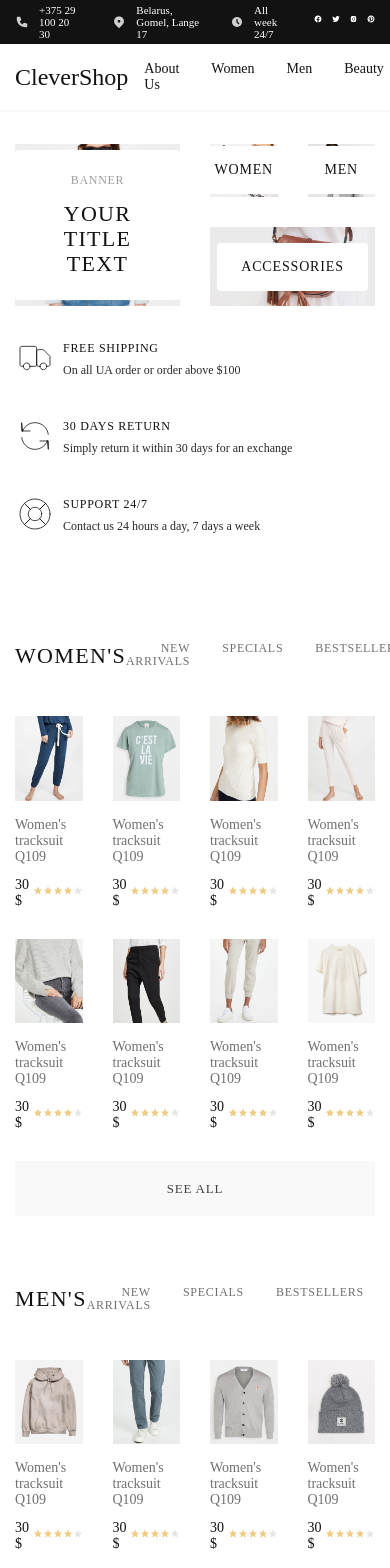
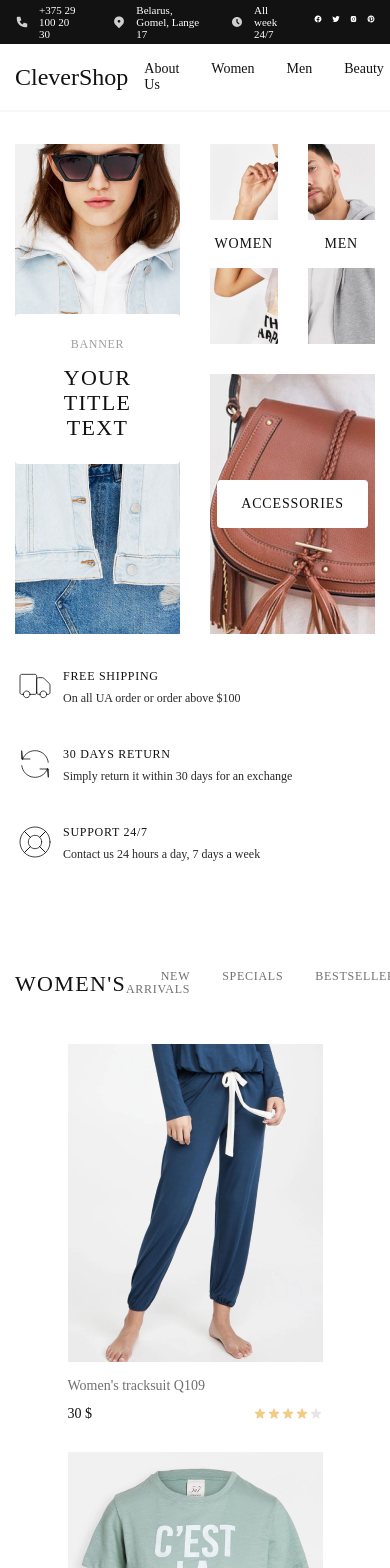
Before and after one commit to Habrhammer/training-shop, a React (Create React App) app: page /#/ in a window 390 px wide. Shown: the top 1568 px of the page. Built offline with nearby package versions, Linux system fonts and the light colour scheme; a web font is replaced by a local one.

Commit message:
fix styles

```diff
--- a/src/components/blog/Blog.jsx
+++ b/src/components/blog/Blog.jsx
@@ -18,7 +18,7 @@ const Blog = ({ data }) => {
             return (
               <div className="blog__column" key={id}>
                 <div className="blog__item blog-item">
-                  <div className="blog-item__image">
+                  <div className="blog-item__image _ibg">
                     <img src={image} alt={title} />
                   </div>
                   <div className="blog-item__content">
@@ -30,7 +30,7 @@ const Blog = ({ data }) => {
             );
           })}
 
-          <div className="blog__column">
+          {/* <div className="blog__column">
             <div className="blog__item blog-item">
               <div className="blog-item__image">
                 <img src="img" alt="" />
@@ -40,7 +40,7 @@ const Blog = ({ data }) => {
                 <div className="blog-item__text"></div>
               </div>
             </div>
-          </div>
+          </div> */}
         </div>
       </div>
     </section>
--- a/src/components/blog/Blog.scss
+++ b/src/components/blog/Blog.scss
@@ -32,30 +32,37 @@
 
   &__content {
     display: flex;
+    justify-content: center;
+    flex-wrap: wrap;
     margin: 0 -15px;
   }
 
   &__column {
     padding: 0 15px;
-     flex: 1 0 33.333%;
+      // flex: 1 0 350px;
+      margin-bottom: 20px;
   }
 
   &__item {
     display: flex;
     flex-direction: column;
-     align-items: center;
+    //   align-items: center;
+    max-width: 350px;
   }
 }
 
 .blog-item {
-//   &__image {
-//   }
+  &__image {
+    padding: 0 0 276px 0;
+  }
 
   &__content {
     margin-top: -55px;
     padding: 24px 16px;
     background-color: #fff;
     max-width: 88%;
+    align-self: center;
+    z-index: 10;
   }
 
   &__title {
--- a/src/components/clothes/Clothes.scss
+++ b/src/components/clothes/Clothes.scss
@@ -70,7 +70,10 @@
   flex-wrap: wrap;
   margin: 0 -15px;
   &__column {
-    flex: 1 0 25%;
+
+    flex: 1 0 255px;
+    display: flex;
+    justify-content: center;
     padding: 0 15px;
     margin-bottom: 30px;
   }
@@ -81,6 +84,7 @@
 .cards-item {
   &__image {
     margin-bottom: 16px;
+    // padding: 0 0 318px 0;
   }
 
   &__title {
--- a/src/components/header/Header.jsx
+++ b/src/components/header/Header.jsx
@@ -22,16 +22,16 @@ const Header = ({ headerData }) => {
         <HeaderLogo />
         <Menu menu={menu}/>
         <div className="header-nav__actions actions-header">
-          <div className="action-header__item">
+          <div className="action-header__item _ibg">
             <img src={searchImg} alt="" />
           </div>
-          <div className="action-header__item">
+          <div className="action-header__item _ibg">
             <img src={globeImg} alt="" />
           </div>
-          <div className="action-header__item">
+          <div className="action-header__item _ibg">
             <img src={userImg} alt="" />
           </div>
-          <div className="action-header__item">
+          <div className="action-header__item _ibg">
             <img src={cartImg} alt="" />
           </div>
         </div>
--- a/src/components/header/Header.scss
+++ b/src/components/header/Header.scss
@@ -92,10 +92,11 @@
 .actions-header {
   display: flex;
   gap: 24px;
-//   .action-header {
+  .action-header {
 
-//   &__item {
-
-//   }
-// }
+  &__item {
+      width: 18px;
+      height: 18px;
+  }
 }
+}
--- a/src/components/mainblock/MainBlock.jsx
+++ b/src/components/mainblock/MainBlock.jsx
@@ -28,7 +28,7 @@ const MainBlock = () => {
         </div>
         <div className="mainblock__content card-category">
           <div className="card-category__column">
-            <div className="card-category__item">
+            <div className="card-category__item _ibg">
               <img className="card-category__image" src={women} alt="" />
               <div className="card-category__wrapper">
                 <a href="/#" className="card-category__link">
@@ -38,7 +38,7 @@ const MainBlock = () => {
             </div>
           </div>
           <div className="card-category__column">
-            <div className="card-category__item">
+            <div className="card-category__item _ibg">
               <img className="card-category__image" src={men} alt="" />
               <div className="card-category__wrapper">
                 <a href="/#" className="card-category__link">
@@ -48,7 +48,7 @@ const MainBlock = () => {
             </div>
           </div>
           <div className="card-category__column">
-            <div className="card-category__item">
+            <div className="card-category__item _ibg">
               <img className="card-category__image" src={accessories} alt="" />
               <div className="card-category__wrapper">
                 <a href="/#" className="card-category__link">
--- a/src/components/mainblock/MainBlock.scss
+++ b/src/components/mainblock/MainBlock.scss
@@ -103,8 +103,12 @@
 
   &__item {
     display: flex;
+    padding: 0 0 200px 0;
+    position: relative;
+  }
 
-    position: relative;
+  &__column:nth-child(3) &__item {
+    padding: 0 0 260px 0;
   }
 
   &__image {
--- a/src/components/news/News.jsx
+++ b/src/components/news/News.jsx
@@ -9,7 +9,7 @@ const News = () => {
          <div className="news__body _container">
             <div className="news__content">
                <div className="news__column">
-                  <div className="news__item item-news">
+                  <div className="news__item item-news _ibg">
                      <img src={season} alt="" className="item-news__image" />
                      <div className="item-news__content">
                         <a href="/#" className="item-news__link">
@@ -20,7 +20,7 @@ const News = () => {
                   </div>
                </div>
                <div className="news__column">
-                  <div className="news__item item-news">
+                  <div className="news__item item-news _ibg">
                      <img src={sale} alt="" className="item-news__image" />
                      <div className="item-news__content">
                         <a href="/#" className="item-news__link">
--- a/src/components/news/News.scss
+++ b/src/components/news/News.scss
@@ -18,7 +18,7 @@
 }
 .item-news {
   position: relative;
-
+  padding: 0 0 260px 0;
   // &__image {
 
   // }
--- a/src/components/subscribe/Subscribe.scss
+++ b/src/components/subscribe/Subscribe.scss
@@ -1,10 +1,10 @@
 .subscribe {
-//   padding: 60px 0;
-//   position: relative;
+  //   padding: 60px 0;
+  //   position: relative;
   background: linear-gradient(180deg, #f3f2f2 0%, #dcdbdb 100%);
   &__body {
-   padding: 60px 0;
-   position: relative;
+    padding: 60px 0;
+    position: relative;
     display: flex;
     justify-content: center;
     flex-direction: column;
@@ -12,7 +12,7 @@
   }
 
   &__content {
-   //  position: relative;
+    //  position: relative;
     background: #ffffff;
     border-radius: 4px;
     max-width: 532px;
@@ -47,6 +47,7 @@
     }
   }
 
+
   // &__form {
   // }
 
@@ -55,6 +56,9 @@
     // left: 72px;
     left: calc(50% - 499px);
     top: 35px;
+    @media (max-width: 700px) {
+      display: none;
+    }
   }
 
   &__img2 {
@@ -62,6 +66,10 @@
     bottom: 11px;
     right: calc(50% - 439px);
     // right: 127px;
+    @media (max-width: 700px) {
+
+      display: none;
+    }
   }
 }
 
--- a/src/index.scss
+++ b/src/index.scss
@@ -22,3 +22,15 @@ body {
 	// 	padding: 0 10px;
 	// }
 }
+
+._ibg {
+	position: relative;
+	img {
+		position: absolute;
+		width: 100%;
+		height: 100%;
+		top: 0;
+		left: 0;
+		object-fit: cover;
+	}
+}
```
Also changed, not shown: src/components/subscribe/Subscribe.jsx (+4 -5 lines). Lines whose indentation alone changed are shown as unchanged.
